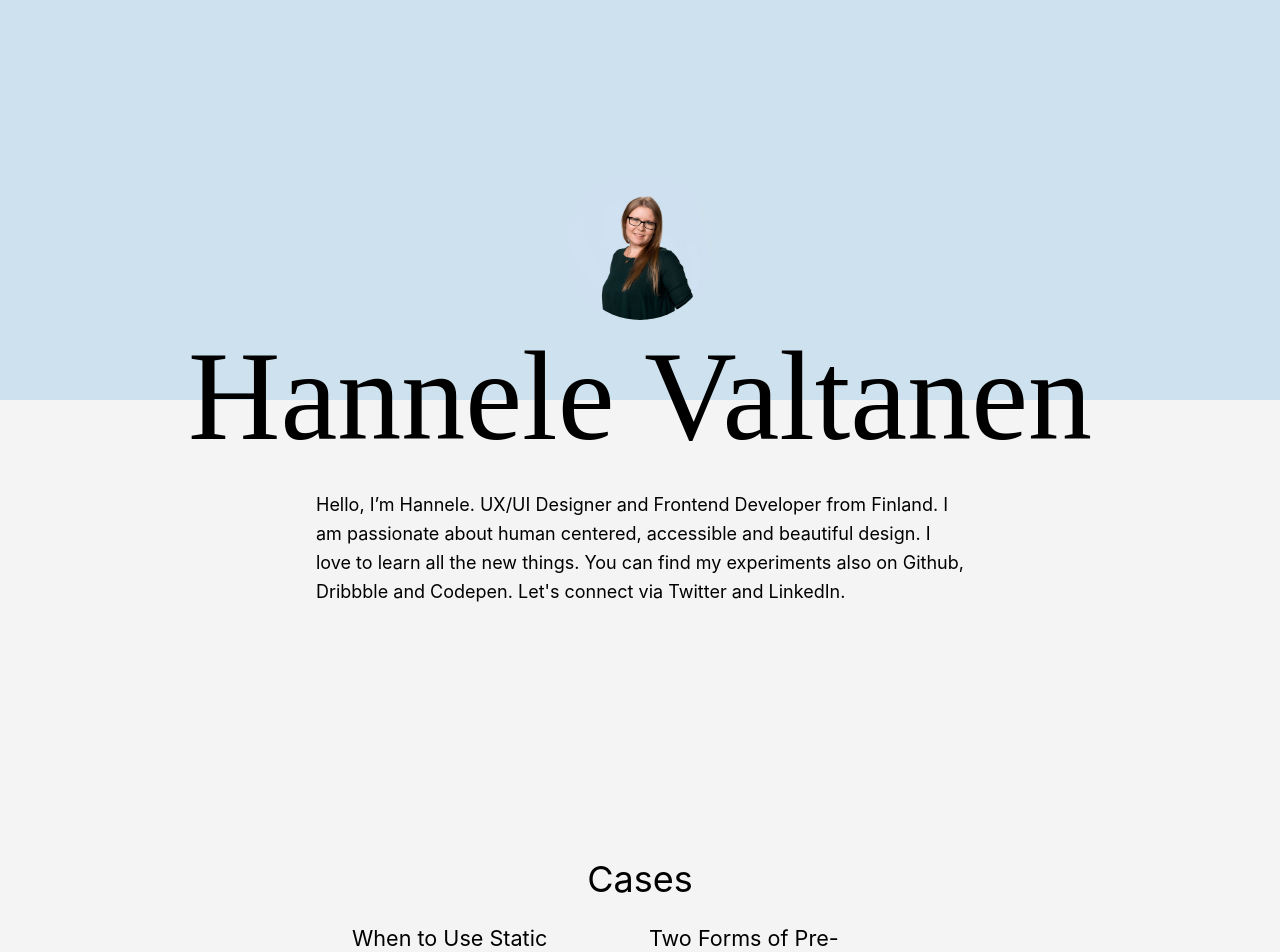
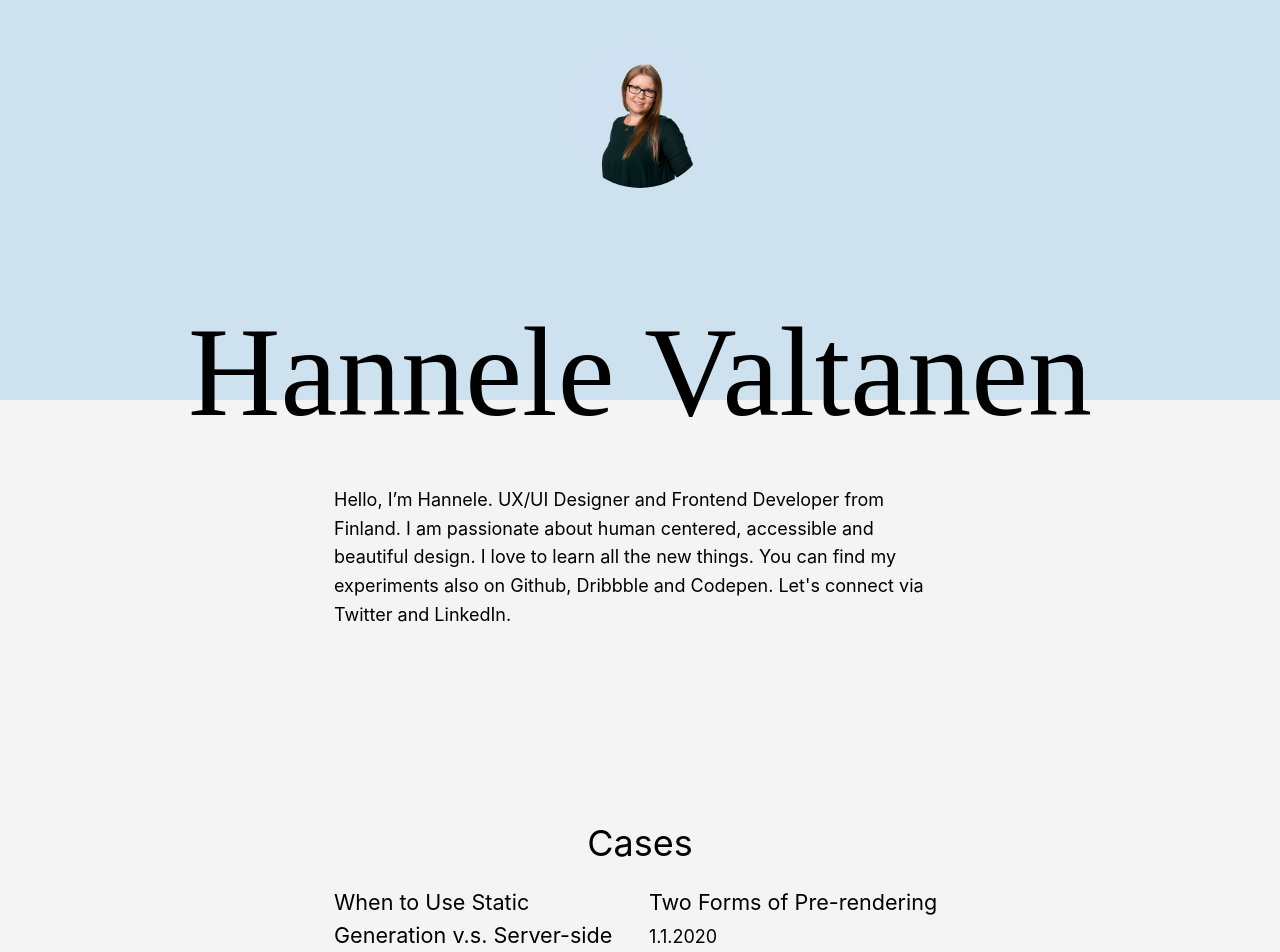
Before and after one commit to hannelevaltanen/nextjs-blog, a Next.js app: page / in a window 1280 px wide. Shown: the top 952 px of the page. Built offline with nearby package versions, Linux system fonts and the light colour scheme.

Commit message:
Fix layout

```diff
--- a/components/layout.js
+++ b/components/layout.js
@@ -34,7 +34,7 @@ export default function Layout({ children, home }) {
                             alt={name}
                         />
                         <motion.h1 layoutId="title" className={utilStyles.heading2Xl}>{name}</motion.h1>
-                        <div className={styles.containerPost}>
+                        <div className={`${styles.containerPost}`}>
                             <motion.p className={styles.lead}
                                 initial={{ opacity: 0 }}
                                 animate={{ opacity: 1 }}
--- a/components/layout.module.css
+++ b/components/layout.module.css
@@ -5,6 +5,8 @@
 }
 .containerPost {
 	max-width: 36rem;
+	padding: 0 1rem;
+	margin: 1rem auto 6rem;
 }
 
 .header {
--- a/pages/index.js
+++ b/pages/index.js
@@ -22,7 +22,7 @@ export default function Home({ allPostsData }) {
       {/* Keep the existing code here */}
 
       {/* Add this <section> tag below the existing <section> tag */}
-      <section className={`${styles.container} ${styles.containerPost} ${utilStyles.headingMd} $`}>
+      <section className={`${utilStyles.headingMd} $`}>
         <motion.h2
           initial={{ opacity: 0 }}
           animate={{ opacity: 1 }}
--- a/styles/utils.module.css
+++ b/styles/utils.module.css
@@ -3,7 +3,7 @@
 	font-weight: 200;
 	font-size: 10vw;
 	line-height: 1.2;
-	margin: 0;
+	margin: 6rem 0 0;
 }
 
 .headingXl {
```
